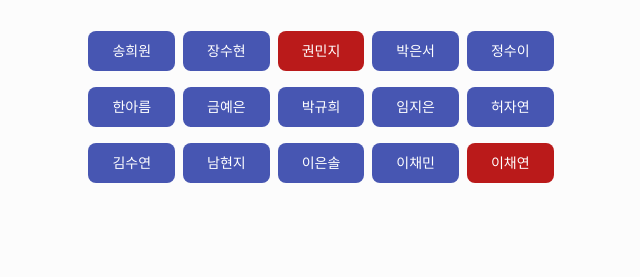
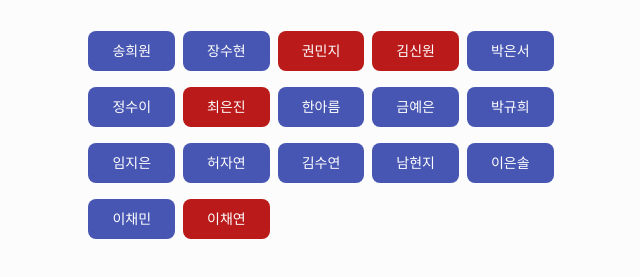
Before and after one commit to spctrm404/SMCD-DC231-FINAL, a website: page index.html in a window 1280 px wide. Shown: the part 643-920 px from the top of the page, without its empty margins (319-959 px from the left). Before the commit the page ends 878 px from the top, so only its background shows below. Drawn offline with Linux system fonts and the light colour scheme.

Commit message:
update link on tuesday class

```diff
--- a/index.html
+++ b/index.html
@@ -114,17 +114,20 @@
           href="https://heewon202021395.github.io/DC231_update/w15/final/stp1/loading.html">
           송희원
         </a>
-
         <a
           class="btn"
           href="https://jangsuda.github.io/DC231_Repository/w15/index.html">
           장수현
         </a>
-
         <a
           class="btn late"
           href="https://kmj101.github.io/Dc_1a/w15/objective15/">
           권민지
+        </a>
+        <a
+          class="btn late"
+          href="https://sinwondd.github.io/HS01/w15/FINAl/stp1/stp1.html">
+          김신원
         </a>
         <a
           class="btn"
@@ -137,6 +140,11 @@
           정수이
         </a>
         <a
+          class="btn late"
+          href="https://lun2ee.github.io/lun2ee_DC231/w14_final/stp/index_2.html">
+          최은진
+        </a>
+        <a
           class="btn"
           href="https://han9586.github.io/HanDC231/w14/tuesday/task.html">
           한아름
@@ -146,7 +154,6 @@
           href="https://yeeun22.github.io/keumDC231/assignment2/index.html">
           금예은
         </a>
-
         <a
           class="btn"
           href="https://kkyuheeya0408.github.io/dc2023/w15/index.html">
@@ -155,7 +162,6 @@
         <a class="btn" href="https://limjieun11.github.io/DC231_limjieun/w16">
           임지은
         </a>
-
         <a
           class="btn"
           href="https://202120401heojayeon.github.io/DC23/w15/refinal/home.html">
```
